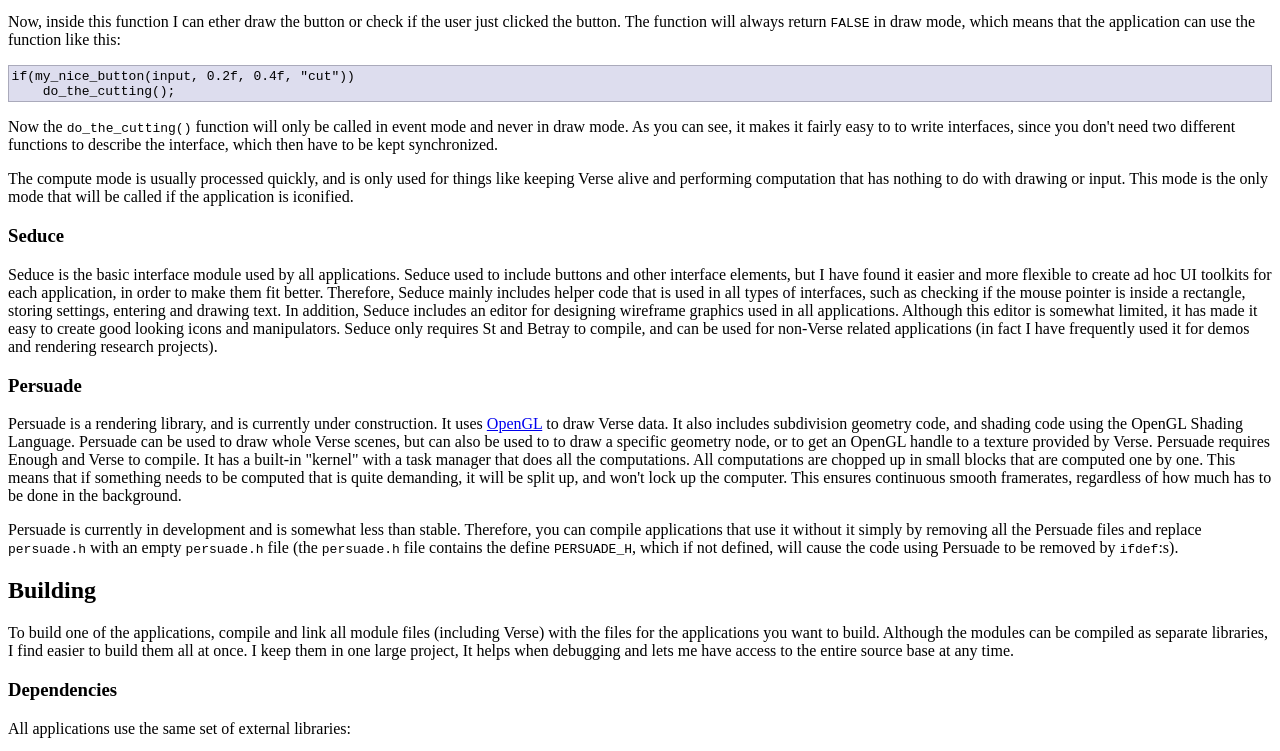
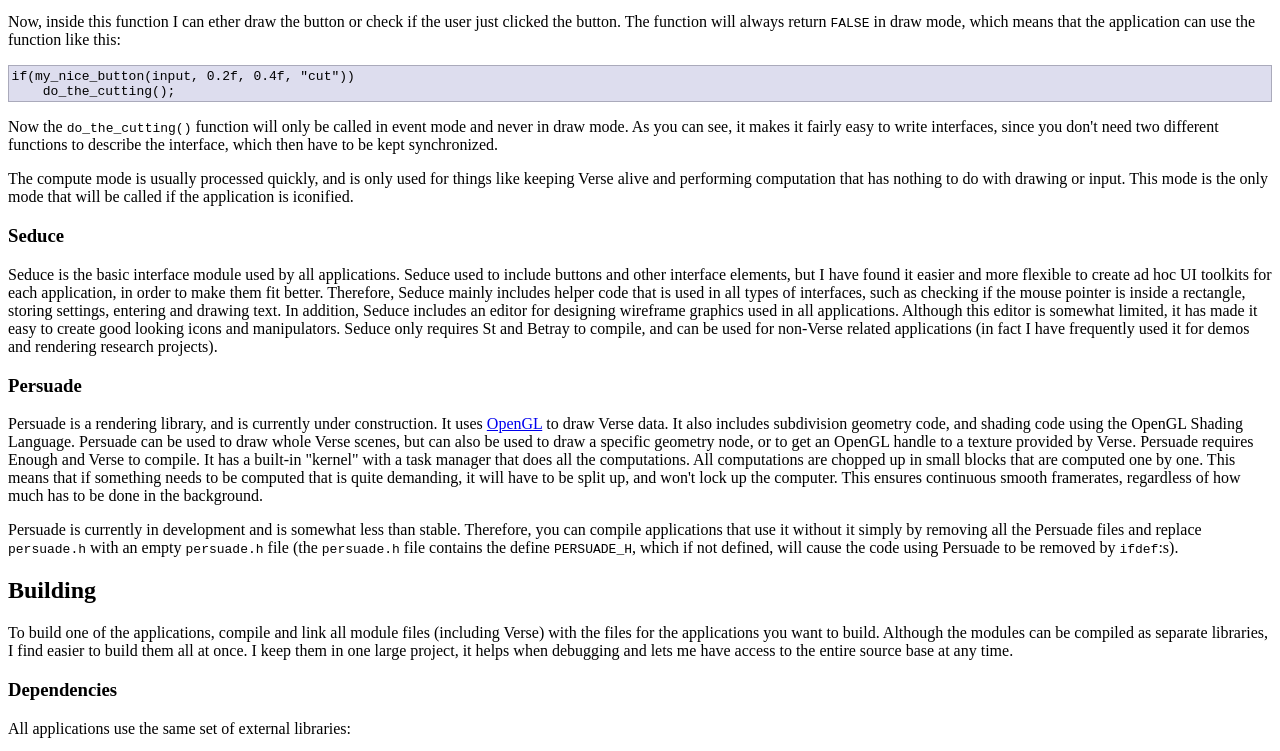
Before and after one commit to versenaut/quelsolaar, a plain HTML site: page HACKING.html in a window 1280 px wide. Shown: the part 1869-2620 px from the top of the page. Drawn offline with Linux system fonts and the light colour scheme.

Commit message:
Some more grammar fixes
git-svn-id: https://svn.blender.org/svnroot/verse/trunk@3220 49c17534-1d02-dc11-b283-0030488c597c

```diff
--- a/HACKING.html
+++ b/HACKING.html
@@ -191,7 +191,7 @@ Verse at <a href="http://www.blender.org/modules/verse/">blender.org</a>.
 </p>
 <h3><a name="mod-st">St</a></h3>
 <p>
-St is a tiny module that include basic definitions and some simple
+St is a tiny module that includes basic definitions and some simple
 globally used functions. St has no external dependencies, and so does
 not require any
 other library or module to compile.
@@ -275,9 +275,8 @@ if(my_nice_button(input, 0.2f, 0.4f, "cut"))
 <p>
 Now the <code>do_the_cutting()</code> function will only be called in
 event mode and never in draw mode. As you can see, it makes it fairly
-easy to to write
-interfaces, since you don't need two different functions to
-describe the interface, which then have to be kept synchronized.
+easy to write interfaces, since you don't need two different functions
+to describe the interface, which then have to be kept synchronized.
 </p>
 <p>
 The compute mode is usually processed quickly, and is only used for
@@ -314,40 +313,30 @@ Persuade is a rendering library, and is currently under construction.
 It uses <a href="http://www.opengl.org/">OpenGL</a> to draw Verse
 data. It also includes subdivision geometry code, and shading code
 using the OpenGL Shading Language. Persuade can be used to draw whole
-Verse scenes, but can also
-be used to to draw
-a specific geometry node, or to get an OpenGL handle to a texture
-provided by Verse.
+Verse scenes, but can also be used to draw a specific geometry node, or
+to get an OpenGL handle to a texture provided by Verse.
 Persuade requires Enough and Verse to compile. It has a built-in
-"kernel" with
-a task manager that does all the computations. All computations are
-chopped up in small blocks that are computed one by one. This means
-that if something
-needs to be computed that is quite demanding, it will be split up, and
-won't lock up the computer. This ensures continuous smooth framerates,
-regardless of how
-much has to be done in the background.
+"kernel" with a task manager that does all the computations. All
+computations are chopped up in small blocks that are computed one by one.
+This means that if something needs to be computed that is quite demanding,
+it will have to be split up, and won't lock up the computer. This ensures
+continuous smooth framerates, regardless of how much has to be done in the
+background.
 </p>
 <p>
-Persuade is currently in development and is somewhat less than stable.
-Therefore,
-you can compile applications that use it without it simply by removing
-all the
-Persuade files and replace <tt>persuade.h</tt> with an empty <tt>persuade.h</tt>
-file (the <tt>persuade.h</tt> file contains the define <code>PERSUADE_H</code>,
-which if not defined, will cause the code using Persuade to be removed
-by <code>ifdef</code>:s).
+Persuade is currently in development and is somewhat less than stable. Therefore, you
+can compile applications that use it without it simply by removing all the Persuade
+files and replace <tt>persuade.h</tt> with an empty <tt>persuade.h</tt> file (the
+<tt>persuade.h</tt> file contains the define <code>PERSUADE_H</code>, which if not
+defined, will cause the code using Persuade to be removed by <code>ifdef</code>:s).
 </p>
 <h2><a name="building">Building</a></h2>
 <p>
-To build one of the applications, compile and link all module files
-(including Verse) with the files for the applications you want to
-build. Although
-the modules can be compiled as separate libraries, I find easier to
-build
-them all at once. I keep them in one large project, It helps when
-debugging and lets
-me have access to the entire source base at any time.
+To build one of the applications, compile and link all module files (including Verse)
+with the files for the applications you want to build. Although the modules can be
+compiled as separate libraries, I find easier to build them all at once. I keep them
+in one large project, it helps when debugging and lets me have access to the entire
+source base at any time.
 </p>
 <h3><a name="building-deps">Dependencies</a></h3>
 <p>
@@ -601,11 +590,9 @@ On top of all this functionality, Enough provides yet another callback:
 extern void e_ns_set_node_create_func(void (* func)(uint connection, uint id, VNodeType type, void *user), void *user);
 </pre>
 <p>
-This callback is called whenever your connection receives a node
-creation command for a node that you have asked be created. This is
-useful
-if you write an application that creates a node and then automatically
-want to
+This callback is called whenever your connection receives a node creation
+command for a node that you have asked to be created. This is useful if you
+write an application that creates a node and then automatically want to
 add more data to it.
 </p>
 <p>
@@ -685,8 +672,8 @@ extern uint e_nsg_find_empty_vertex_slot(ENode *node, uint start);
 extern uint e_nsg_find_empty_polygon_slot(ENode *node, uint start);
 </pre>
 <p>
-Use the <code>start</code> param if you need to more than one ID. A typical loop
-to obtain ten IDs can look like this:
+Use the <code>start</code> parameter if you need to more than one ID. A typical
+loop to obtain ten IDs can look like this:
 </p>
 <pre class="code">
 uint ids[10], i;
@@ -1131,8 +1118,8 @@ extern boolean sui_type_number_uint(BInputState *input, float pos_x, float pos_y
 				    float red, float green, float blue);
 </pre>
 <p>
-Next is Seduce's settings API. To initialize it, call the this
-function with the name of a settings file:
+Next is Seduce's settings API. To initialize it, call this function with the
+name of a settings file:
 </p>
 <pre class="code">
 extern void sui_init_settings(char *settings);
```
